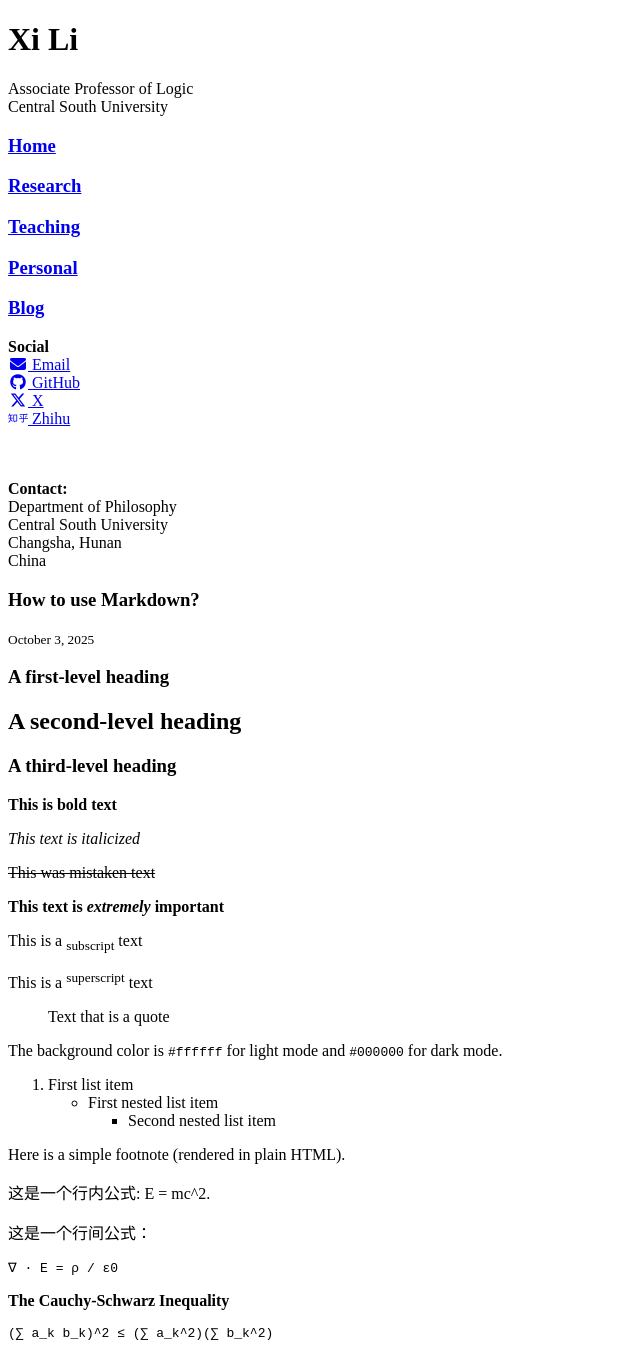
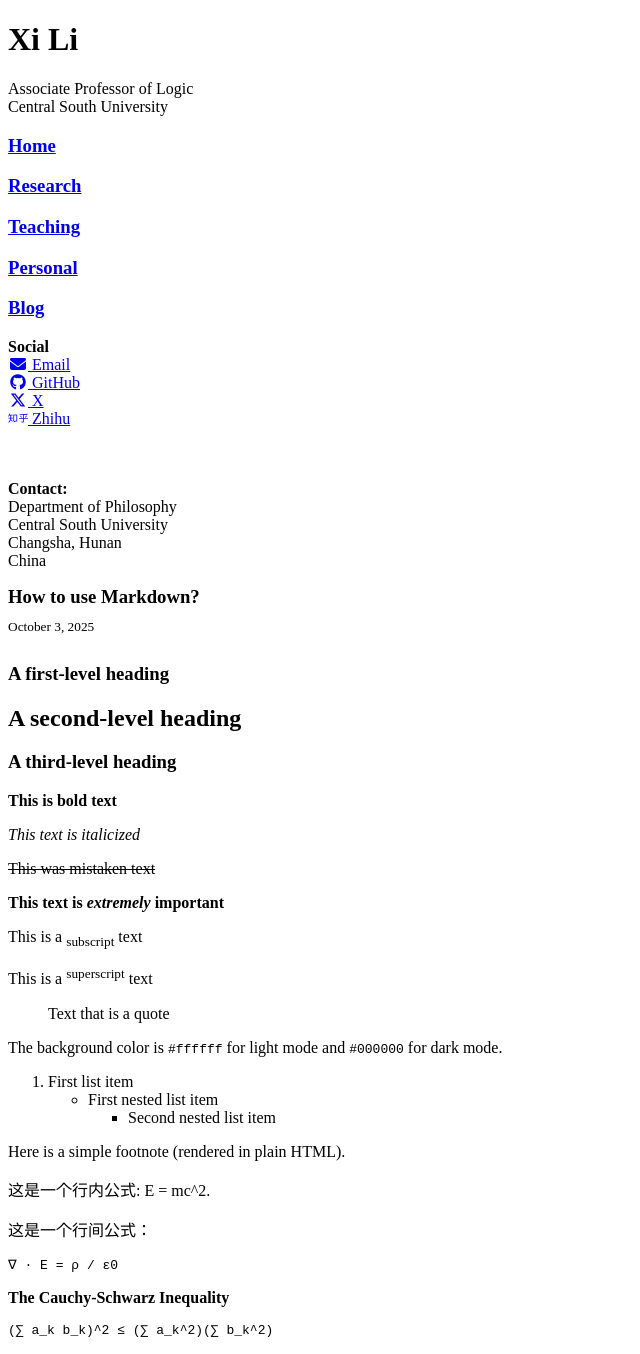
Before and after one commit to rickylixi/rickylixi.github.io, a Jekyll site: the page blog/2025-10-03-markdown.html, which Jekyll copies as it is, in a window 1280 px wide. Shown: the whole page, without its empty margins (0-640 px from the left). Built offline with Jekyll 4.4.1, drawn with Linux system fonts in a browser that asks for light colours.

Commit message:
Update 2025-10-03-markdown.html

```diff
--- a/blog/2025-10-03-markdown.html
+++ b/blog/2025-10-03-markdown.html
@@ -18,6 +18,14 @@
     </script>
 
     <link rel="stylesheet" href="/assets/css/academicons.min.css"/>
+
+    <style>
+      .post-header { margin-bottom: 28px; }
+      .post-title { display: block; margin: 0 0 8px; line-height: 1.2; }
+      .post-meta { margin: 0; display: block; }
+      .post-content { margin-top: 16px; }
+      .post-content h1 { margin-top: 24px; }
+    </style>
   </head>
   <body>
     <div class="wrapper">
```
